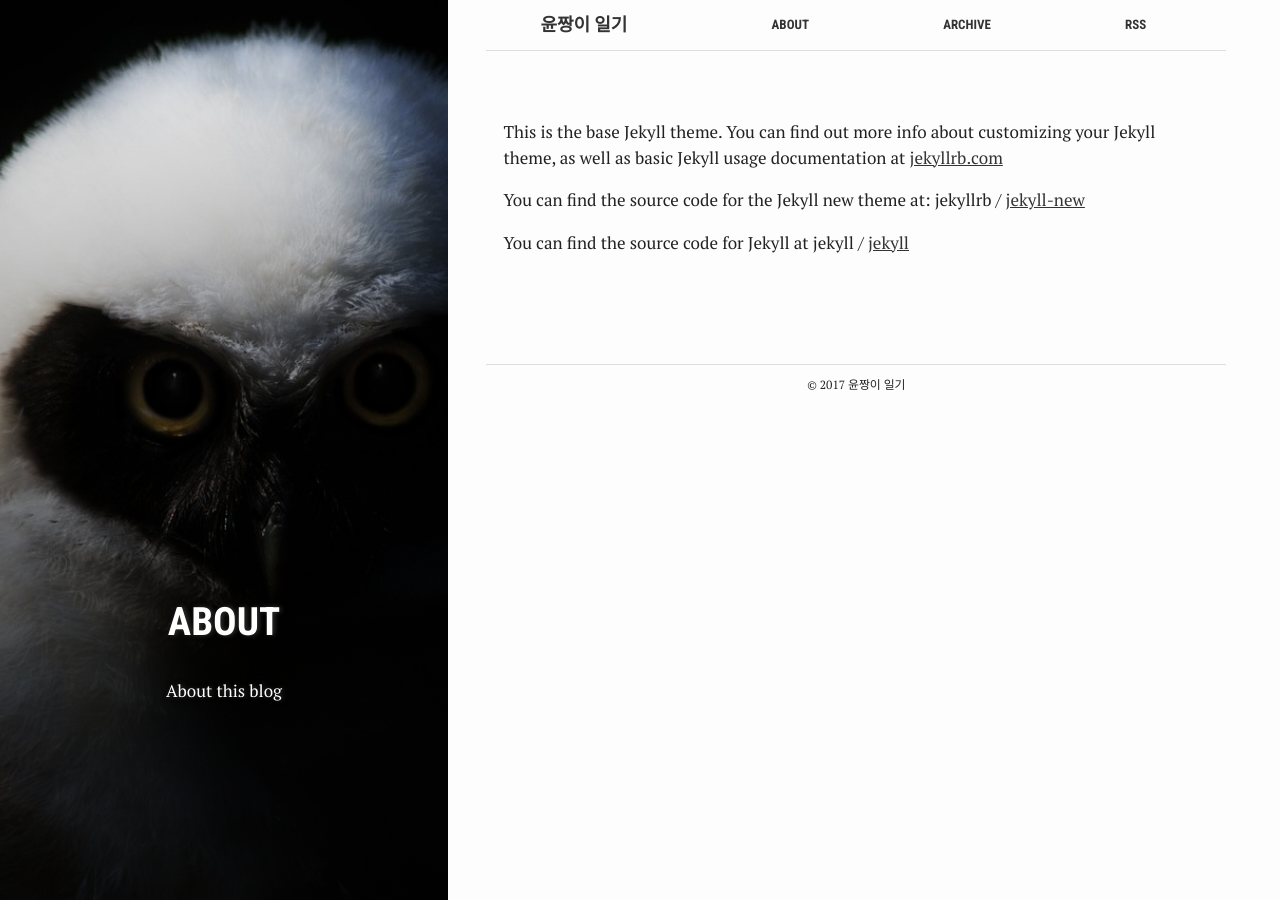
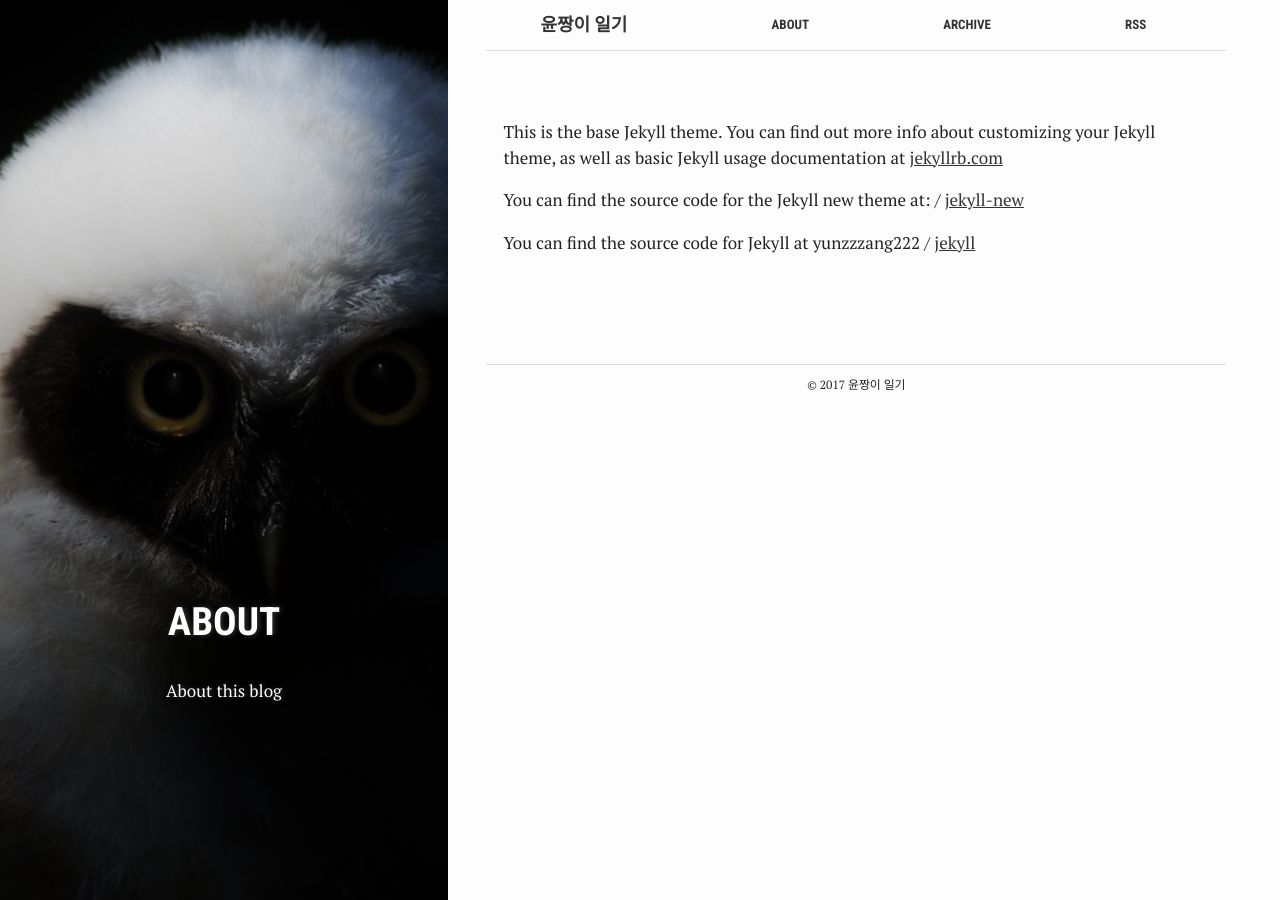
Before and after one commit to yunzzang222/queserasera_zz, a Jekyll site: the page built from about.md, in a window 1280 px wide. Built offline with Jekyll 4.4.1, drawn with Linux system fonts in a browser that asks for light colours.

Commit message:
Update _config.yml

```diff
--- a/_config.yml
+++ b/_config.yml
@@ -15,8 +15,8 @@ description: > # this means to ignore newlines until "baseurl:"
 baseurl: "" # the subpath of your site, e.g. /blog
 lang: "en"
 url: "http://localhost:4000" # the base hostname & protocol for your site
-twitter_username: jekyllrb
-github_username:  jekyll
+twitter_username:
+github_username:  yunzzzang222
 disqus_username:
 
 # Build settings
```
